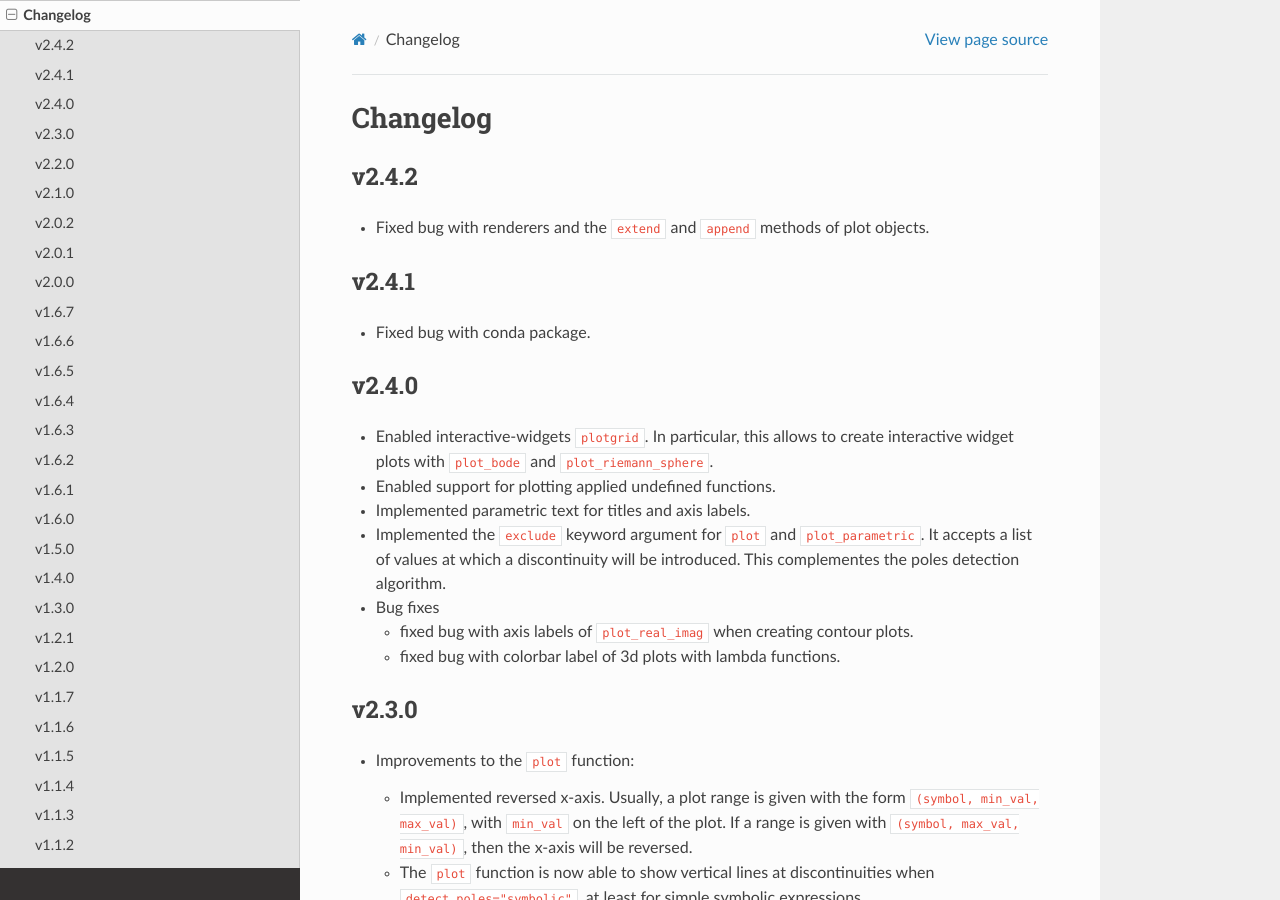
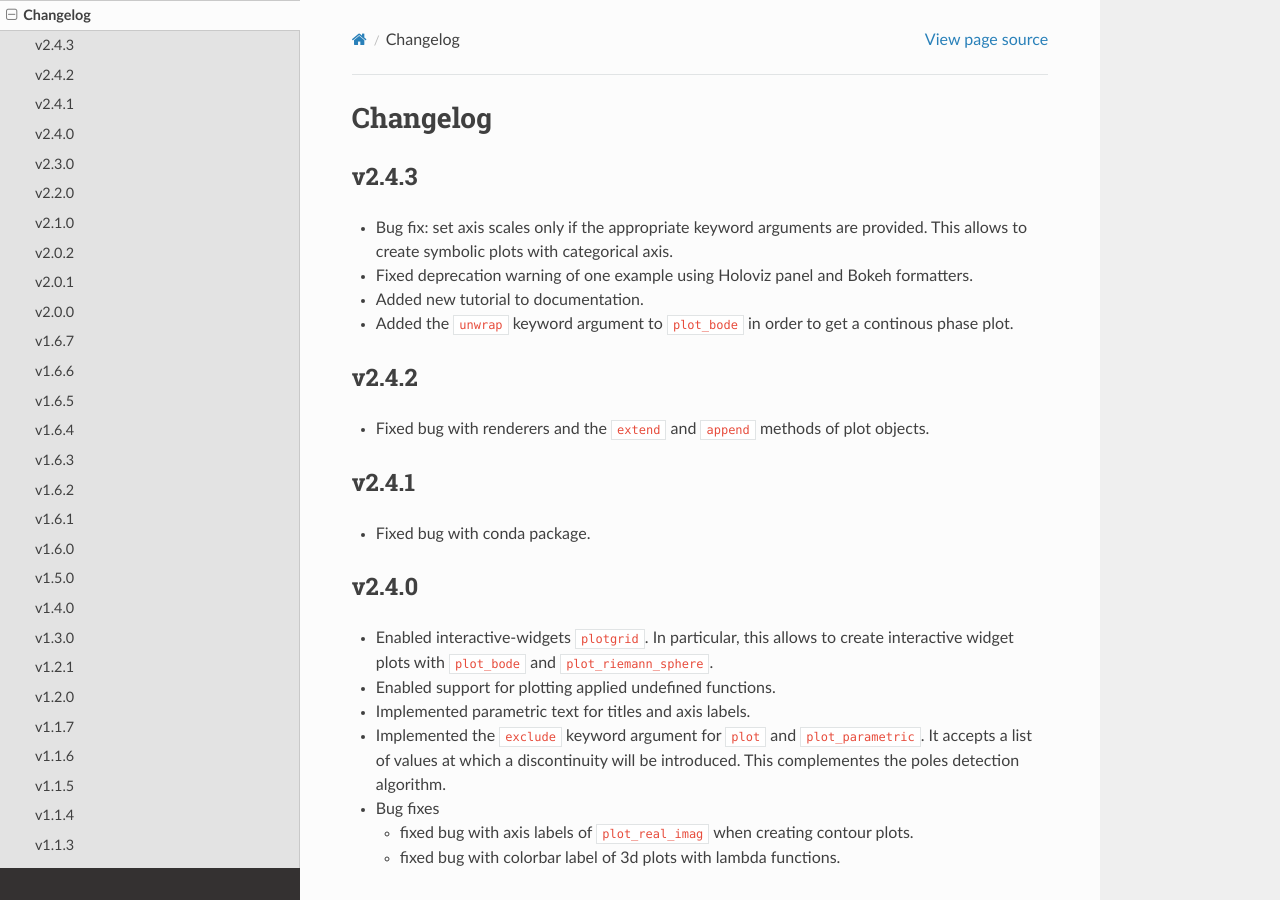
Before and after one commit to Davide-sd/sympy-plot-backends, a Sphinx documentation site: the page built from doc/source/changelog.rst, in a window 1280 px wide and 900 px high. Built offline with Sphinx 7.4.7 and the Read the Docs theme 2.0.0, drawn with Linux system fonts in a browser that asks for light colours.

Commit message:
set axis scales only if the appropriate keyword arguments are provided

```diff
--- a/doc/source/changelog.rst
+++ b/doc/source/changelog.rst
@@ -1,6 +1,21 @@
 ==========
  Changelog
 ==========
+
+v2.4.3
+======
+
+* Bug fix: set axis scales only if the appropriate keyword arguments are
+  provided. This allows to create symbolic plots with categorical axis.
+
+* Fixed deprecation warning of one example using Holoviz panel and Bokeh
+  formatters.
+
+* Added new tutorial to documentation.
+
+* Added the ``unwrap`` keyword argument to ``plot_bode`` in order to get a
+  continous phase plot.
+
 
 v2.4.2
 ======
--- a/spb/_version.py
+++ b/spb/_version.py
@@ -1 +1 @@
-__version__ = "2.4.2"
+__version__ = "2.4.3"
```
Also changed, not shown: 2 other files.
